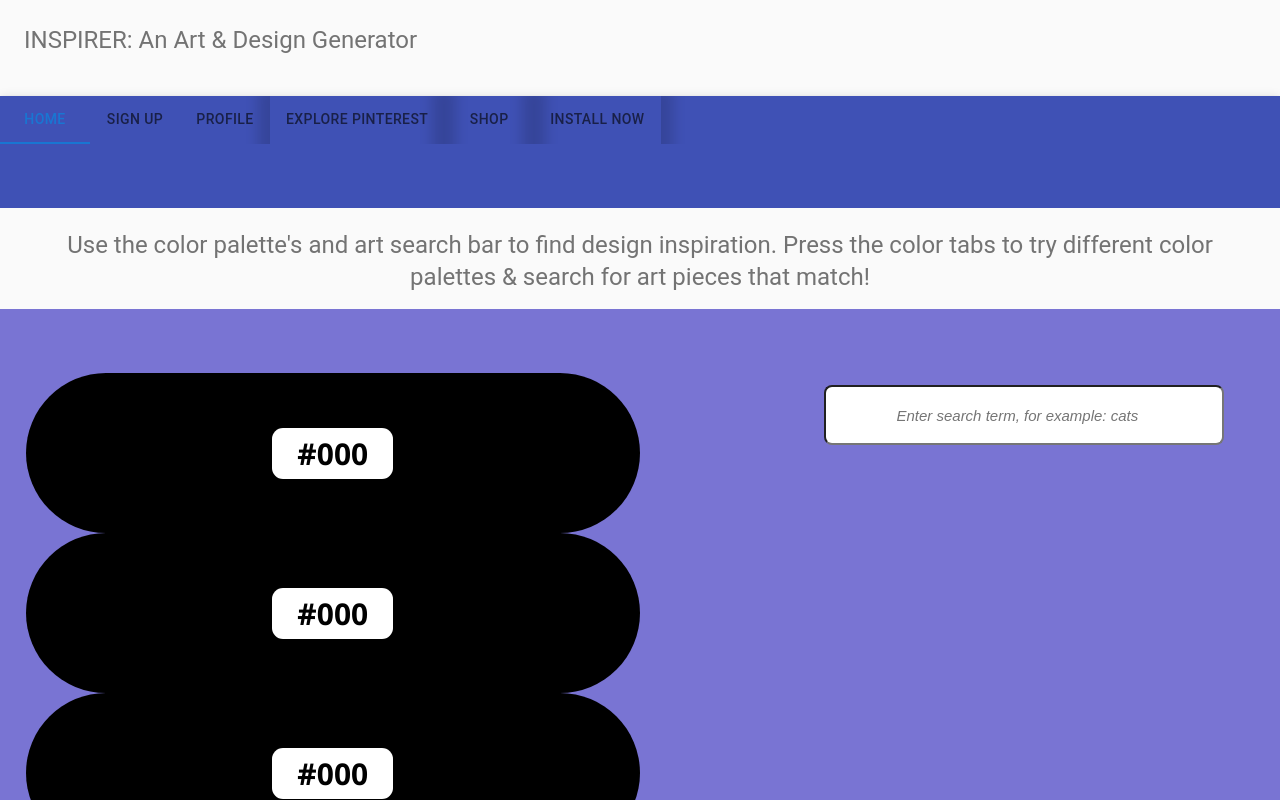
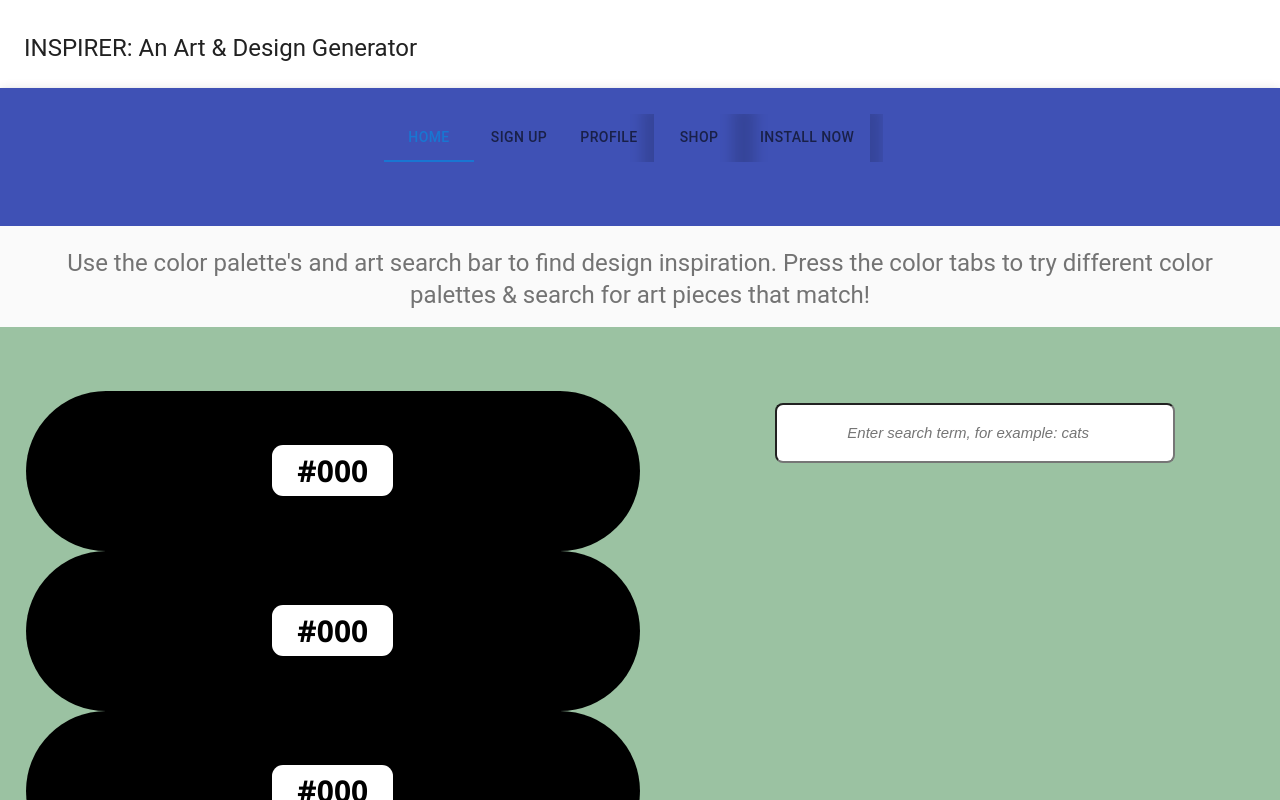
Before and after one commit to LisaTLe/Inspirer-app, a React (Create React App) app in the folder client/: page / in a window 1280 px wide. Shown: the top 800 px of the page. Built offline with nearby package versions, Linux system fonts and the light colour scheme.

Commit message:
formatting update

```diff
--- a/client/src/App.css
+++ b/client/src/App.css
@@ -5,7 +5,7 @@
 
 .app {
   height: 100vh;
-  background-color: #7974d3;
+  background-color: #9bc2a2;
 }
 
 .inspire-container {
@@ -15,7 +15,7 @@
 
 .color-generator {
   flex: 0.5;
-  background-color: #7974d3;
+  background-color:#9bc2a2;
   padding-top: 5%;
   padding-left: 2%;
   padding-bottom: 10%;
@@ -23,9 +23,17 @@
 
 .art-Api {
   flex: 0.5;
-  background-color: #7974d3;
   color: white;
   padding-left: -10px;
   padding-right: 2%;
   padding-top: 5%;
+  background-color:#9bc2a2;
 }
+
+.navbar {
+  background-color:white;
+}
+
+.search-bar {
+  margin-left: -8%;
+}
--- /dev/null
+++ b/client/src/components/main.css
@@ -0,0 +1,15 @@
+
+.navBar {
+    background-color: #9bc2a2;
+    padding-top: 2%;
+}
+
+.navTabs {
+   /* background-color: #9bc2a2; */
+   margin-left: 30%;
+   margin-right: 31%;
+}
+
+.top {
+    background-color: #9bc2a2;
+}
--- a/client/src/components/main.js
+++ b/client/src/components/main.js
@@ -20,6 +20,7 @@ import FormLabel from "@mui/material/FormLabel";
 import Box from '@mui/material/Box';
 import Tabs from '@mui/material/Tabs';
 import Tab from '@mui/material/Tab';
+import "./main.css"
 
 
 
@@ -41,7 +42,7 @@ function Main() {
               </Container>
               </div>
 
-              <div>
+              <div className="desc">
               <Container>
               <Typography
                 variant="h5"
--- a/client/src/components/navbar.js
+++ b/client/src/components/navbar.js
@@ -15,24 +15,23 @@ import Tabs from "@mui/material/Tabs";
 import Tab from "@mui/material/Tab";
 import Box from "@mui/material/Box";
 import { createTheme, ThemeProvider } from "@mui/material/styles";
-
+import "./main.css";
 
 export default function Navbar() {
   return (
     <>
-    <Box pt={3} pl={3} pb={3} >
-      <Typography variant="h5" align="left" color="textSecondary" paragraph>
+    <Box className="title" pt={4} pl={3} pb={3} >
+      <Typography variant="h5" align="left" >
         INSPIRER: An Art & Design Generator
       </Typography>
     </Box>
       <CssBaseline />
-      <AppBar position="relative">
-        <Tabs value={0} align="center">
+      <AppBar className="navBar" position="relative">
+        <Tabs className="navTabs" value={0} align="center">
           <Tab label="Home" to="/" />
           <Tab label="Sign Up" to="/signup" />
           <Tab label="Profile" to="/me" />
-          <Tab label="Explore Pinterest" />
-          <Tab label="Shop" />
+          <Tab label="Shop"/>
           <Tab label="Install Now" />
         </Tabs>
         <Toolbar>
```
